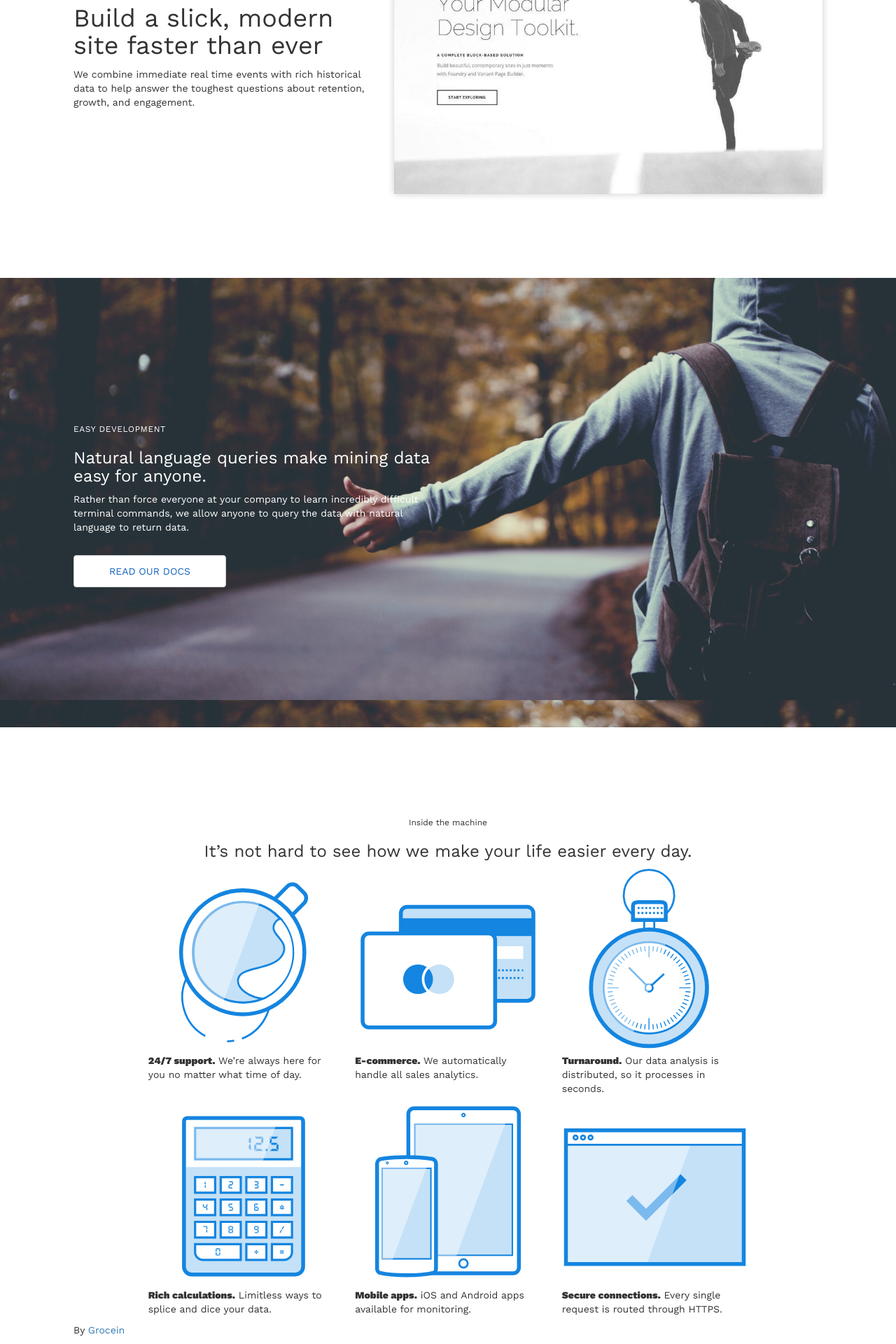
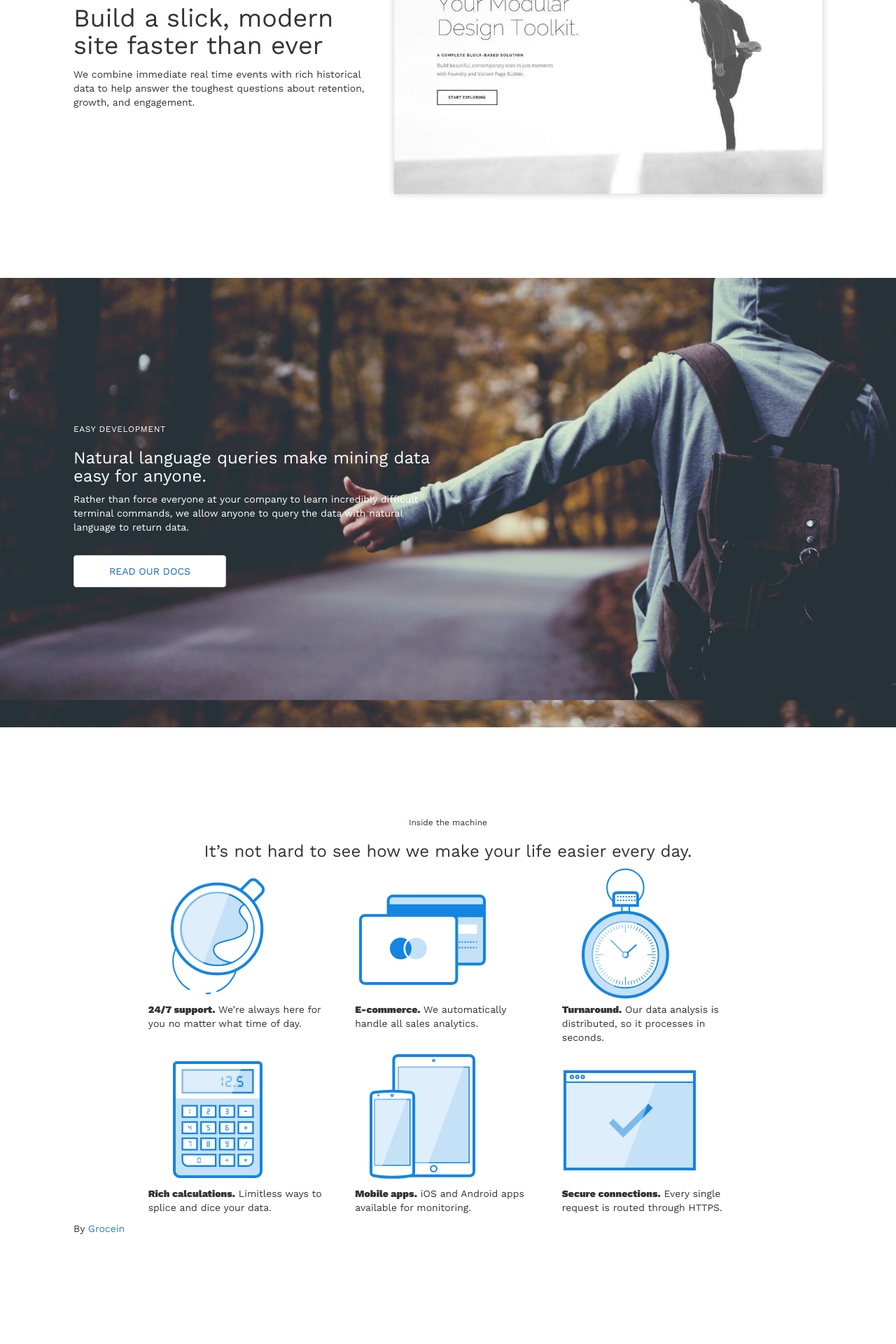
Before and after one commit to aftabkhalid/grocein, a Jekyll site: the page built from index.html, in a window 1280 px wide. Shown: the part 1258-3178 px from the top of the page at 70% size. Built offline with Jekyll 4.4.1, drawn with Linux system fonts in a browser that asks for light colours; after the commit the page ends 3033 px from its top, so only the background shows below that.

```diff
--- a/Gemfile
+++ b/Gemfile
@@ -20,4 +20,5 @@ gem "github-pages", group: :jekyll_plugins
 # If you have any plugins, put them here!
 group :jekyll_plugins do
    gem "jekyll-feed", "~> 0.6"
+   gem 'jekyll-livereload'
 end
--- a/_config.yml
+++ b/_config.yml
@@ -28,6 +28,8 @@ markdown: kramdown
 theme: minima
 gems:
   - jekyll-feed
+  - jekyll-github-metadata
+
 exclude:
   - Gemfile
   - Gemfile.lock
@@ -39,4 +41,9 @@ include: ['_pages']
 kramdown:
   input: GFM
 
-gems: ['jekyll-github-metadata']
+# Server Config options
+livereload: true     # You no longer need to include --livereload
+#reload_port: 5678    # If you don't want to use the default port
+
+# To add it on office laptop tomorrow
+#ssh-add ~/.ssh/github_rsa
--- a/_sass/bootstrap/_custom.scss
+++ b/_sass/bootstrap/_custom.scss
@@ -80,6 +80,12 @@ img {
   color: #fff;
 }
 
+.services {
+  img {
+    width: auto !important;
+  }
+}
+
 .mt-10 { margin-top: 10px }
 .mt-20 { margin-top: 20px }
 .mt-30 { margin-top: 30px }
```
Also changed, not shown: Gemfile.lock, index.html (line endings or trailing spaces).
